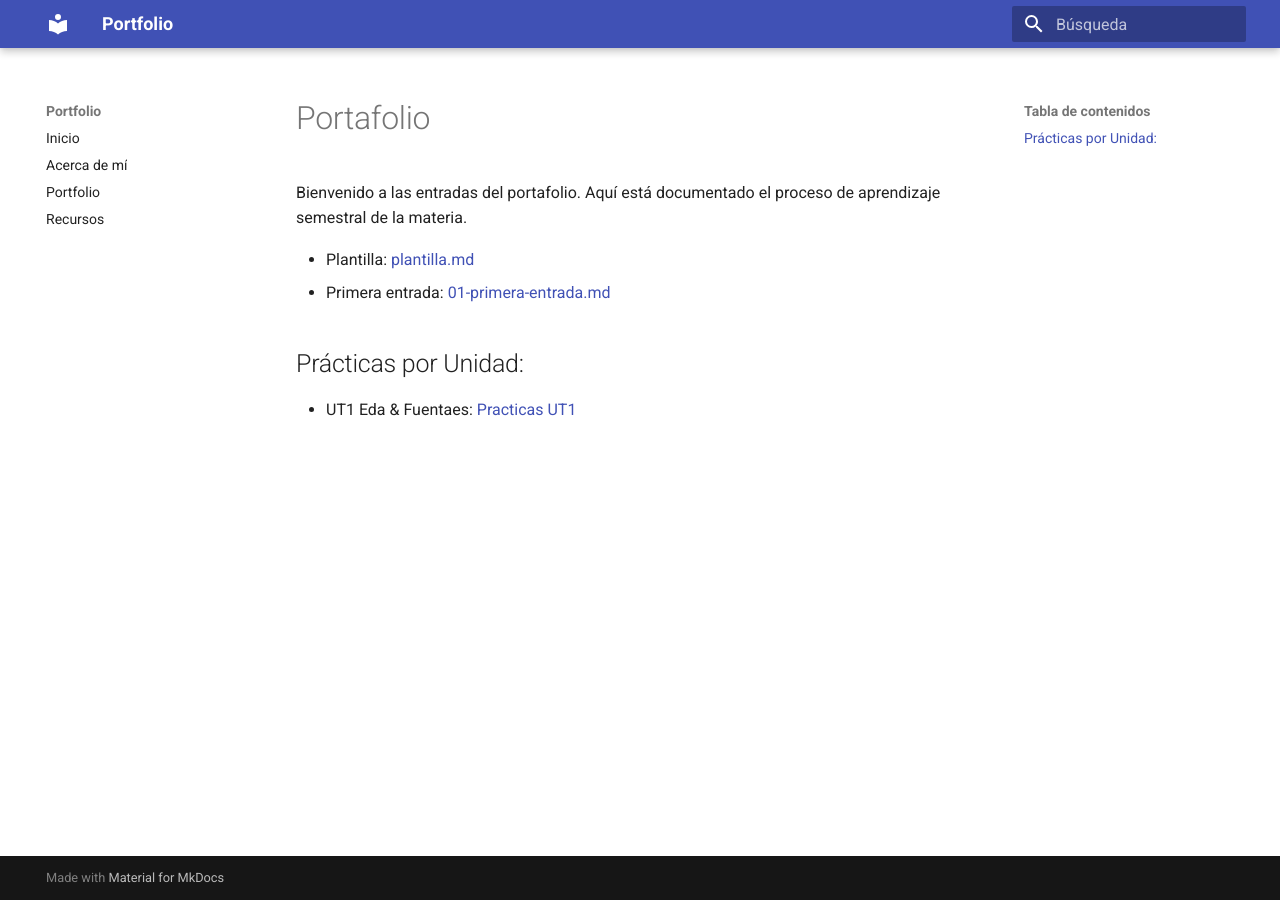
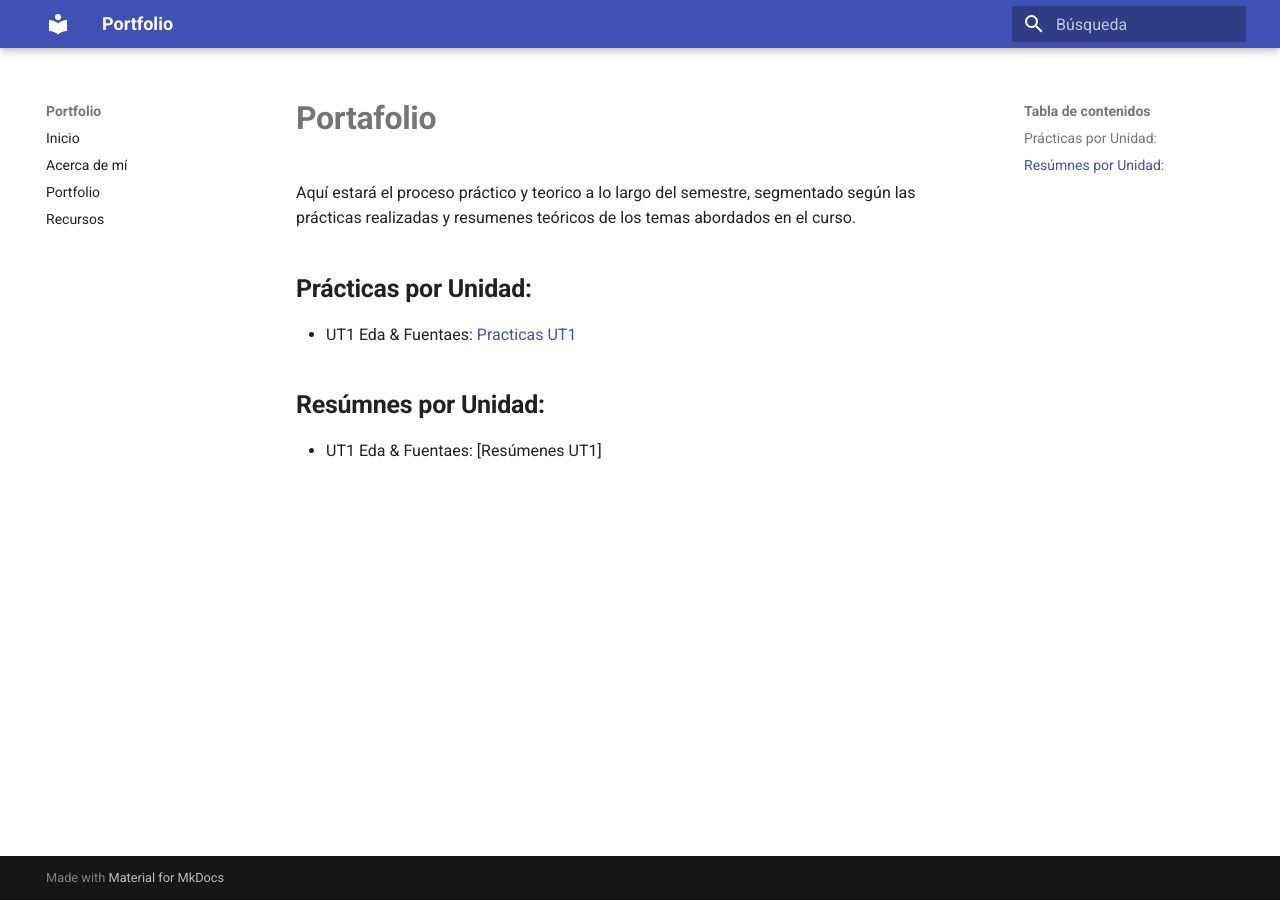
Before and after one commit to MatiasJorda/INGENIERIA-DATOS, an MkDocs documentation site: the page built from docs/portfolio/index.md, in a window 1280 px wide. Built offline with MkDocs 1.6.1 and Material for MkDocs 9.7.7, drawn with Linux system fonts in a browser that asks for light colours.

Commit message:
Update index.md

```diff
--- a/docs/portfolio/index.md
+++ b/docs/portfolio/index.md
@@ -3,13 +3,15 @@ title: "Índice del Portafolio"
 date: 2025-01-01
 ---
 
-# Portafolio
+# **Portafolio**
 
-Bienvenido a las entradas del portafolio. Aquí está documentado el proceso de aprendizaje semestral de la materia.
+Aquí estará el proceso práctico y teorico a lo largo del semestre, segmentado según las prácticas realizadas y resumenes teóricos de los temas abordados en el curso.
 
-- Plantilla: [plantilla.md](plantilla.md)
-- Primera entrada: [01-primera-entrada.md](01-primera-entrada.md)
 
-## Prácticas por Unidad:
+## **Prácticas por Unidad:**
 
 - UT1 Eda & Fuentaes: [Practicas UT1](UT1/01-Main.md)
+
+## **Resúmnes por Unidad:**
+
+- UT1 Eda & Fuentaes: [Resúmenes UT1]
```
